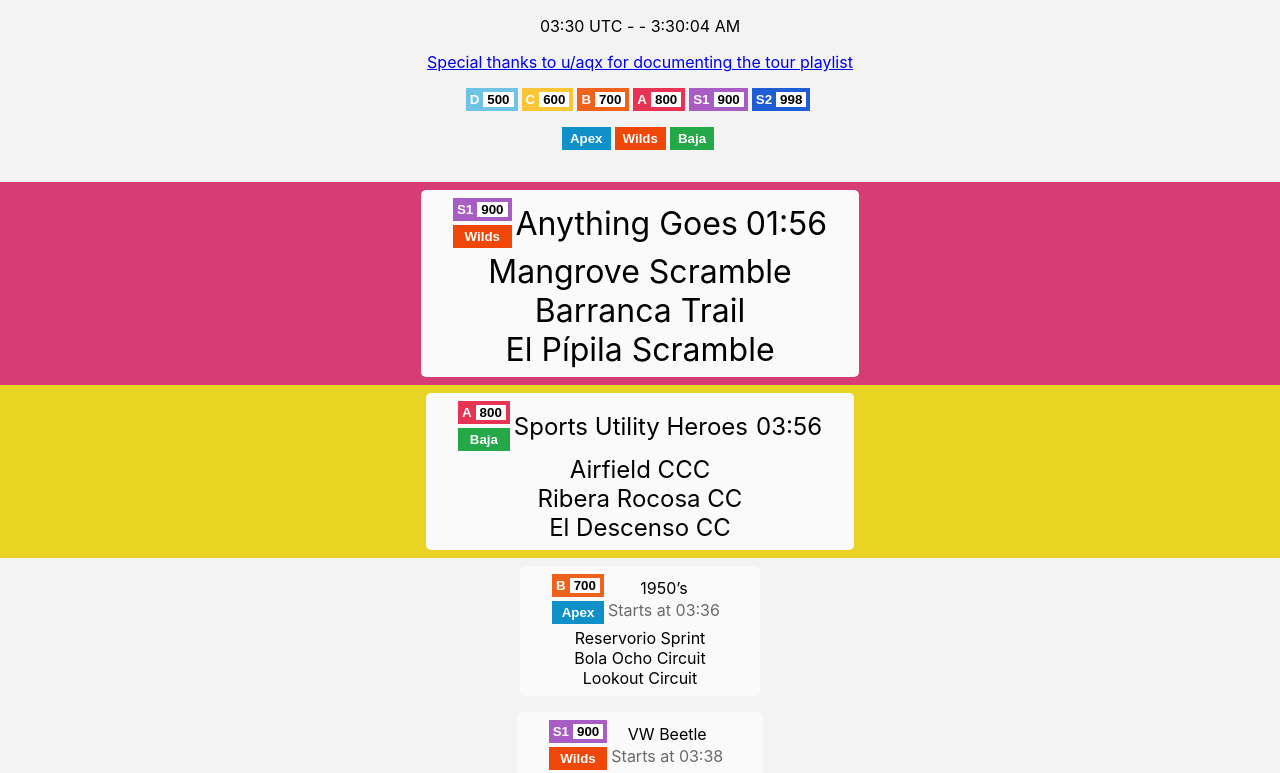
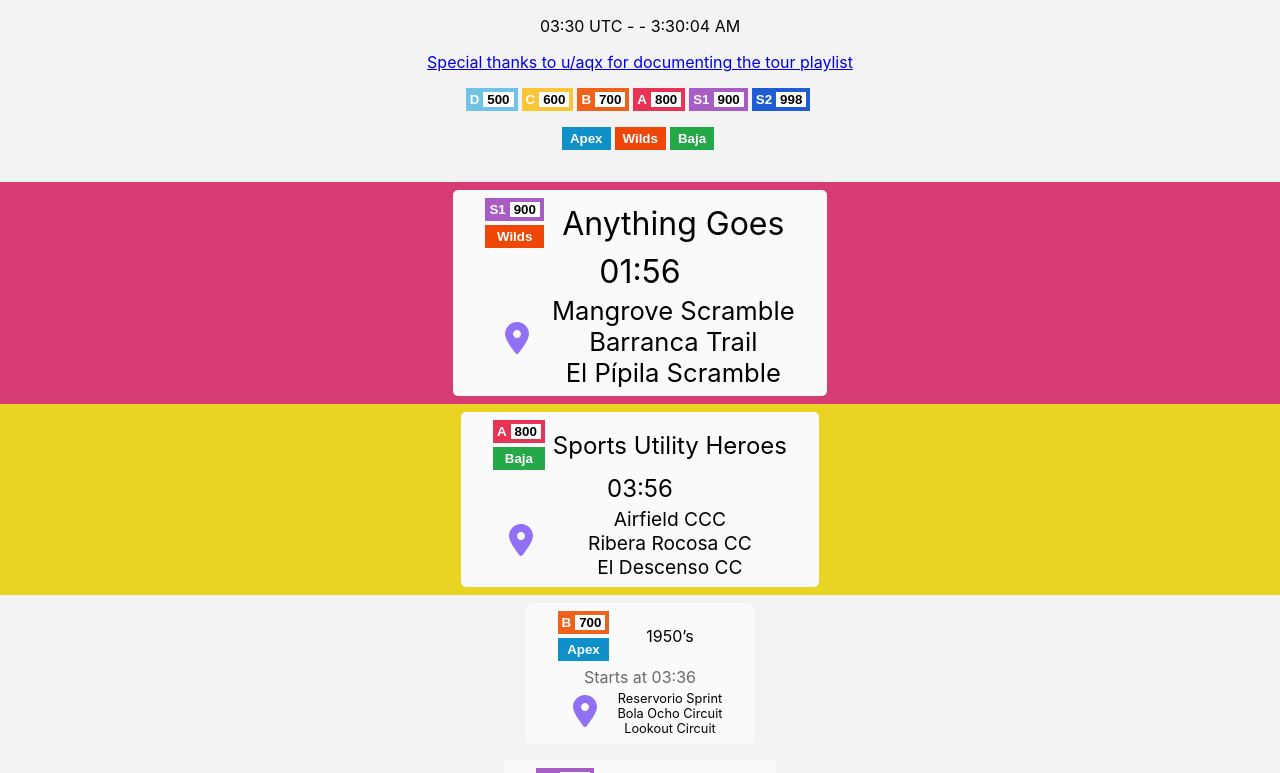
Before and after one commit to robbyronk/tour-playlist, a React (Create React App) app: page / in a window 1280 px wide. Shown: the top 773 px of the page. Built offline with nearby package versions, Linux system fonts and the light colour scheme.

Commit message:
Click pin to pin a tour to the top of the screen

```diff
--- a/src/App.css
+++ b/src/App.css
@@ -12,6 +12,10 @@ body {
 
 button {
   border: 0;
+}
+
+.pinned-tours {
+  margin-top: 1rem;
 }
 
 .tours {
@@ -37,11 +41,49 @@ button {
 }
 
 .tour {
+  display: grid;
+  grid-gap: 0.25rem;
+  align-items: center;
+  grid-template-areas:
+  "class-race theme"
+  "time time"
+  "pin tracks"
+;
   border-radius: 5px;
   padding: 0.5rem 2rem;
   margin: 0.5rem;
   background-color: #fafafa;
-  flex-direction: column;
+}
+
+.tour-class-race {
+  grid-area: class-race;
+  display: grid;
+  grid-gap: 0.25rem;
+}
+
+.tour-race {
+  grid-area: race;
+}
+
+.tour-time {
+  grid-area: time;
+}
+
+.tour-theme {
+  grid-area: theme;
+}
+
+.tour-tracks {
+  grid-area: tracks;
+  font-size: 80%;
+}
+
+.tour-pin {
+  grid-area: pin;
+}
+
+.pin {
+  height: 32px;
 }
 
 .picker {
@@ -58,11 +100,6 @@ button {
     display: flex;
     justify-content: center;
   }
-}
-
-.class-race {
-  display: grid;
-  grid-gap: 0.25rem;
 }
 
 .class-type {
@@ -139,6 +176,10 @@ button {
   background-color: #e9d323;
 }
 
+.pinned {
+  background-color: #9270f6;
+}
+
 .pi {
   padding: 0 0.25rem;
   background-color: white;
--- a/src/App.js
+++ b/src/App.js
@@ -1,6 +1,6 @@
 import './App.css';
 import {useEffect, useState} from "react";
-import {filter, includes, map, sortBy, split, uniq} from 'lodash'
+import {filter, includes, map, sortBy, split, uniq, xor} from 'lodash'
 import papa from 'papaparse';
 import {Tour} from "./Tour";
 import {ClassPicker} from "./ClassPicker";
@@ -13,6 +13,7 @@ function App() {
   const [allClasses, setAllClasses] = useState([]);
   const [shownRaces, setShownRaces] = useState([]);
   const [shownClasses, setShownClasses] = useState([]);
+  const [pinnedTours, setPinnedTours] = useState([])
   const [tours, setParsed] = useState([]);
 
   useEffect(() => {
@@ -77,8 +78,26 @@ function App() {
       </a>
       <ClassPicker allClasses={allClasses} classes={shownClasses} set={setShownClasses}/>
       <RacePicker allRaces={allRaces} races={shownRaces} set={setShownRaces}/>
+      <div className="pinned-tours">
+        {sortedTours.filter(t => includes(pinnedTours, t.time))
+          .map((t) => <Tour key={t.time} tour={t}
+                                                 setClasses={setShownClasses}
+                                                 setRaces={setShownRaces}
+                                                 pinTour={() => {
+                                                   setPinnedTours(xor(pinnedTours, [t.time]))
+                                                 }}
+                                                 isPinned={true}
+        />)}
+      </div>
       <div className="tours">
-        {filteredTours.map((t) => <Tour key={t.time} tour={t} setClasses={setShownClasses} setRaces={setShownRaces}/>)}
+        {filteredTours.map((t) => <Tour key={t.time} tour={t}
+                                        setClasses={setShownClasses}
+                                        setRaces={setShownRaces}
+                                        pinTour={() => {
+                                          setPinnedTours(xor(pinnedTours, [t.time]))
+                                        }}
+                                        isPinned={includes(pinnedTours, t.time)}
+        />)}
       </div>
     </div>
   );
--- a/src/Tour.js
+++ b/src/Tour.js
@@ -2,6 +2,8 @@ import clsx from "clsx";
 import ClassButton from "./ClassButton";
 import RaceButton from "./RaceButton";
 import {formatSecondsToHHMMSS, tourQueueTime} from "./time";
+import LocationDot from "./location-dot-solid.svg"
+import LocationXmark from "./location-xmark-solid.svg"
 
 
 function TimeLeft({seconds}) {
@@ -20,32 +22,38 @@ function StartsAt({time, seconds}) {
   return null;
 }
 
-export function Tour({tour, setRaces, setClasses}) {
+export function Tour({tour, setRaces, setClasses, pinTour, isPinned}) {
   return <div className={clsx(
     'flex-center',
     {
       'queue-now': tour.secondsUntil < tourQueueTime,
-      'next-up': tour.secondsUntil < (tourQueueTime * 2) && !(tour.secondsUntil < tourQueueTime)
+      'next-up': tour.secondsUntil < (tourQueueTime * 2) && !(tour.secondsUntil < tourQueueTime),
+      'pinned': isPinned
     }
   )}
   >
     <div className='tour flex-center'>
-      <div style={{
-        display: 'flex',
-        alignItems: "center",
-        marginBottom: '0.25rem'
-      }}>
-        <div className='class-race'>
-          <ClassButton cls={tour.cls} pi={tour.pi} onClick={() => setClasses([tour.cls])}/>
-          <RaceButton raceType={tour.type} onClick={() => setRaces([tour.type])}/>
-        </div>
-        <div className={'mr-2'}>
-          <span>{tour.theme}</span>
-          <StartsAt time={tour.localTime} seconds={tour.secondsUntil} />
-        </div>
-        <TimeLeft seconds={tour.secondsUntil} />
+      <div className="tour-pin">
+        <span onClick={pinTour}>{
+          isPinned
+            ? <img className="pin" src={LocationXmark} alt="unpin tour from top"/>
+            : <img className="pin" src={LocationDot} alt="pin tour to top"/>
+        }</span>
       </div>
-      {tour.tracks.map(track => <span>{track}</span>)}
+      <div className="tour-time">
+        <TimeLeft seconds={tour.secondsUntil}/>
+        <StartsAt time={tour.localTime} seconds={tour.secondsUntil}/>
+      </div>
+      <div className="tour-theme">
+        {tour.theme}
+      </div>
+      <div className="tour-tracks">
+        {tour.tracks.map(track => <div>{track}</div>)}
+      </div>
+      <div className="tour-class-race">
+        <ClassButton cls={tour.cls} pi={tour.pi} onClick={() => setClasses([tour.cls])}/>
+        <RaceButton raceType={tour.type} onClick={() => setRaces([tour.type])}/>
+      </div>
     </div>
   </div>;
 }
```
Also changed, not shown: src/location-dot-solid.svg (added), src/location-xmark-solid.svg (added).
